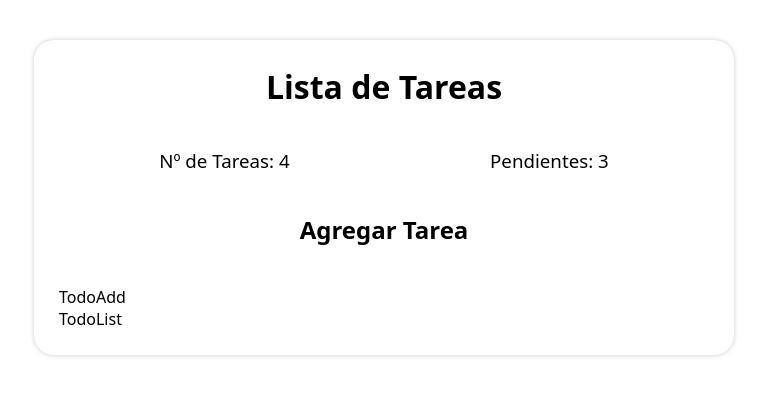
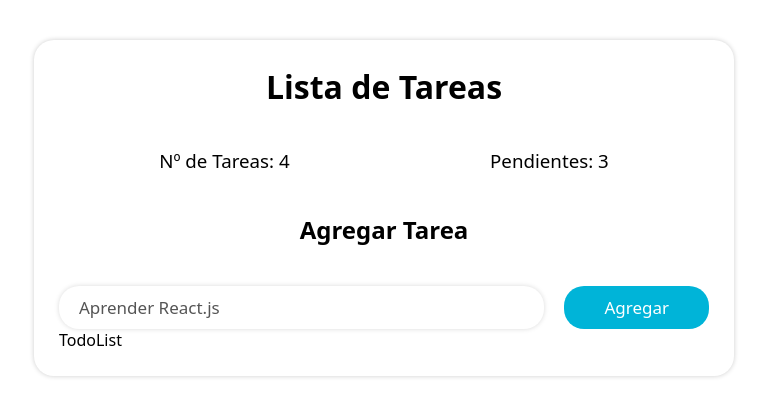
Before and after one commit to Pancratzia/Pancratzfrontend-mini-challenges, a React (Vite) app in the folder 14-ToDoList/: page / in a window 1280 px wide. Shown: the top 416 px of the page, without its empty margins (256-1023 px from the left). Built offline with nearby package versions, Linux system fonts and the light colour scheme.

Commit message:
TodoAdd started and partially created

```diff
--- a/14-ToDoList/src/components/TodoAdd.jsx
+++ b/14-ToDoList/src/components/TodoAdd.jsx
@@ -1,9 +1,19 @@
-
-
 const TodoAdd = () => {
   return (
-    <div>TodoAdd</div>
-  )
-}
+    <form>
+      <input
+        type="text"
+        className="input-add"
+        name="description"
+        value="Aprender React.js"
+        placeholder="¿Qué quieres hacer?"
+      />
 
-export default TodoAdd
+      <button className="btn-add" type="submit">
+        Agregar
+      </button>
+    </form>
+  );
+};
+
+export default TodoAdd;
```
